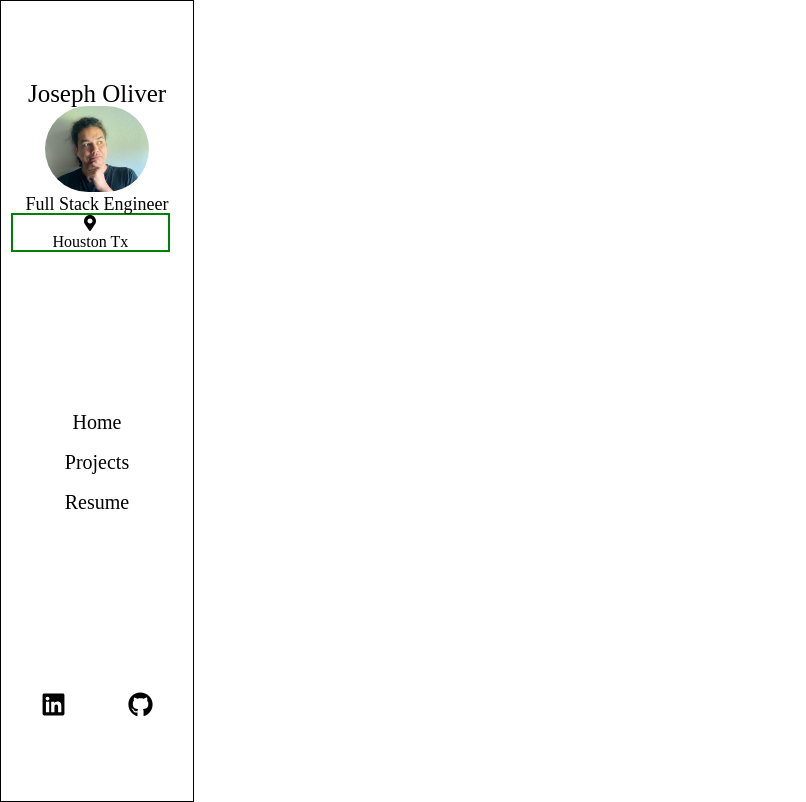
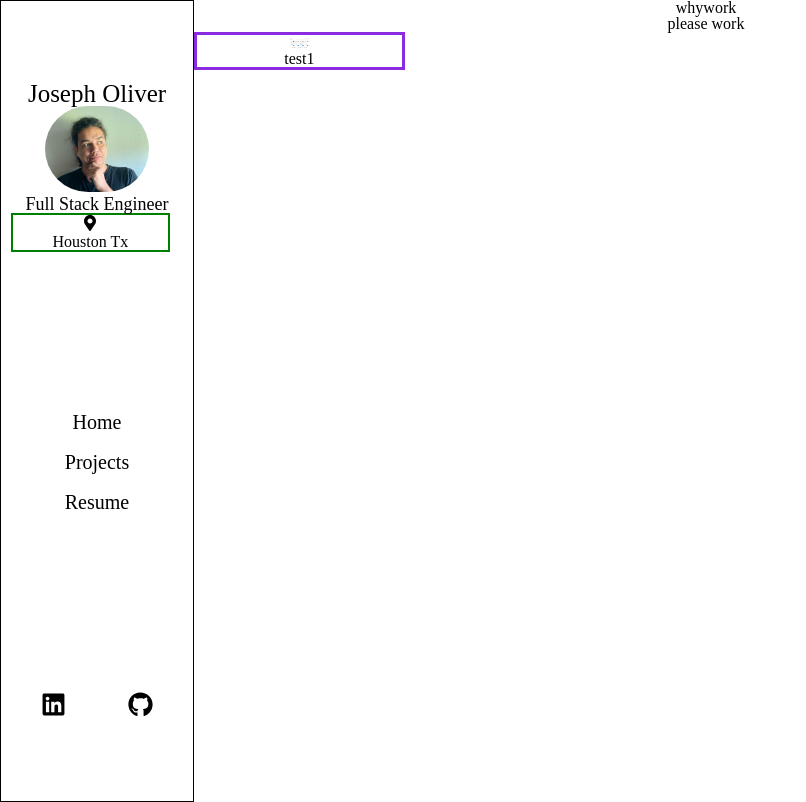
Before and after one commit to j0liver/mysite3, a React (Create React App) app: page /projects in a window 1280 px wide. Shown: the whole page, without its empty margins (0-806 px from the left). Built offline with nearby package versions, Linux system fonts and the light colour scheme.

Commit message:
fixed typo

```diff
--- a/src/components/Projects.jsx
+++ b/src/components/Projects.jsx
@@ -12,9 +12,9 @@ const Projects = () => {
 
     return(
         <div className='projects'>
-            {/* <h1>whywork</h1>
+            <h1>whywork</h1>
             <p>please work</p>
-            <ProjectsCard data={p1}/> */}
+            <ProjectsCard data={p1}/>
         </div>
     )
 }
```
